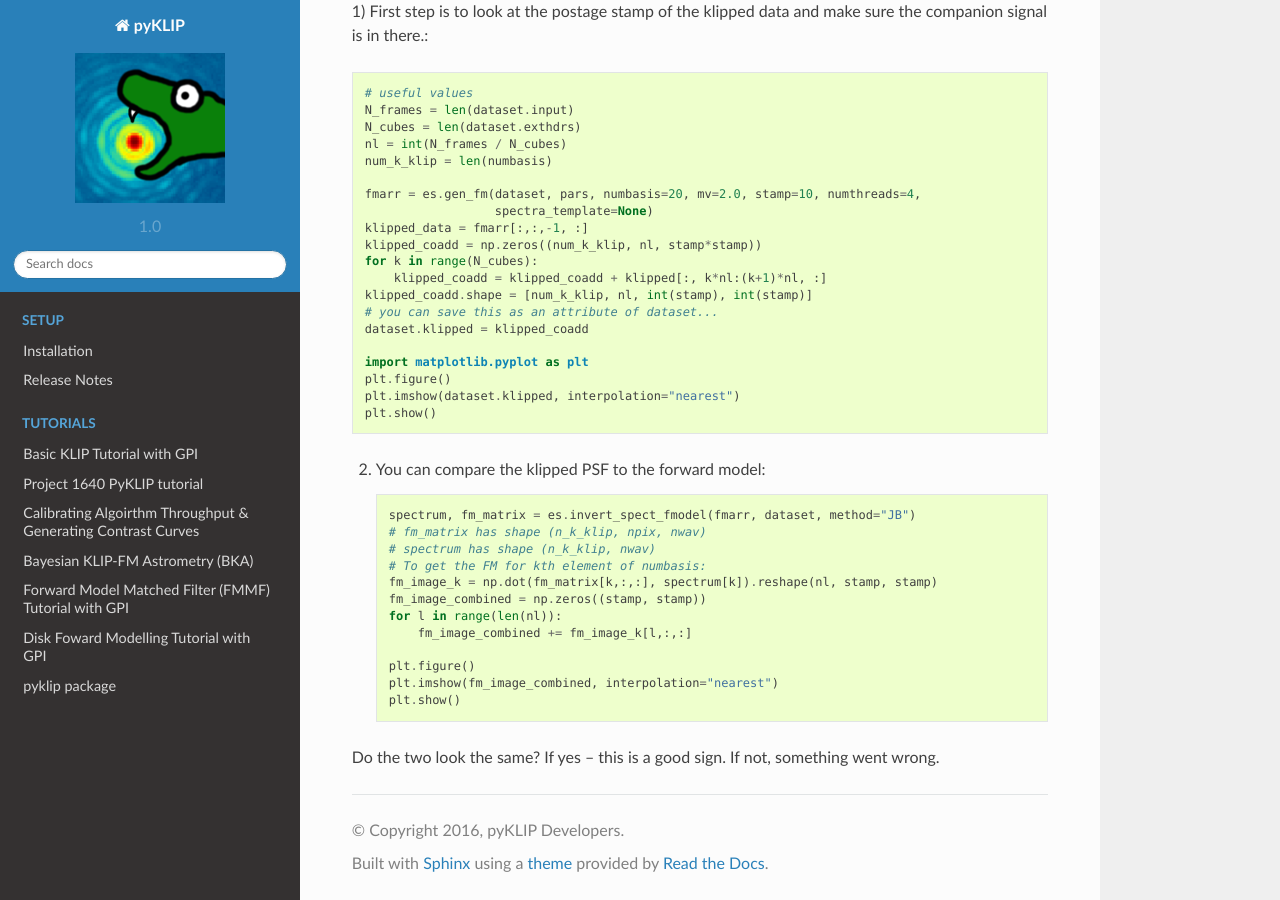
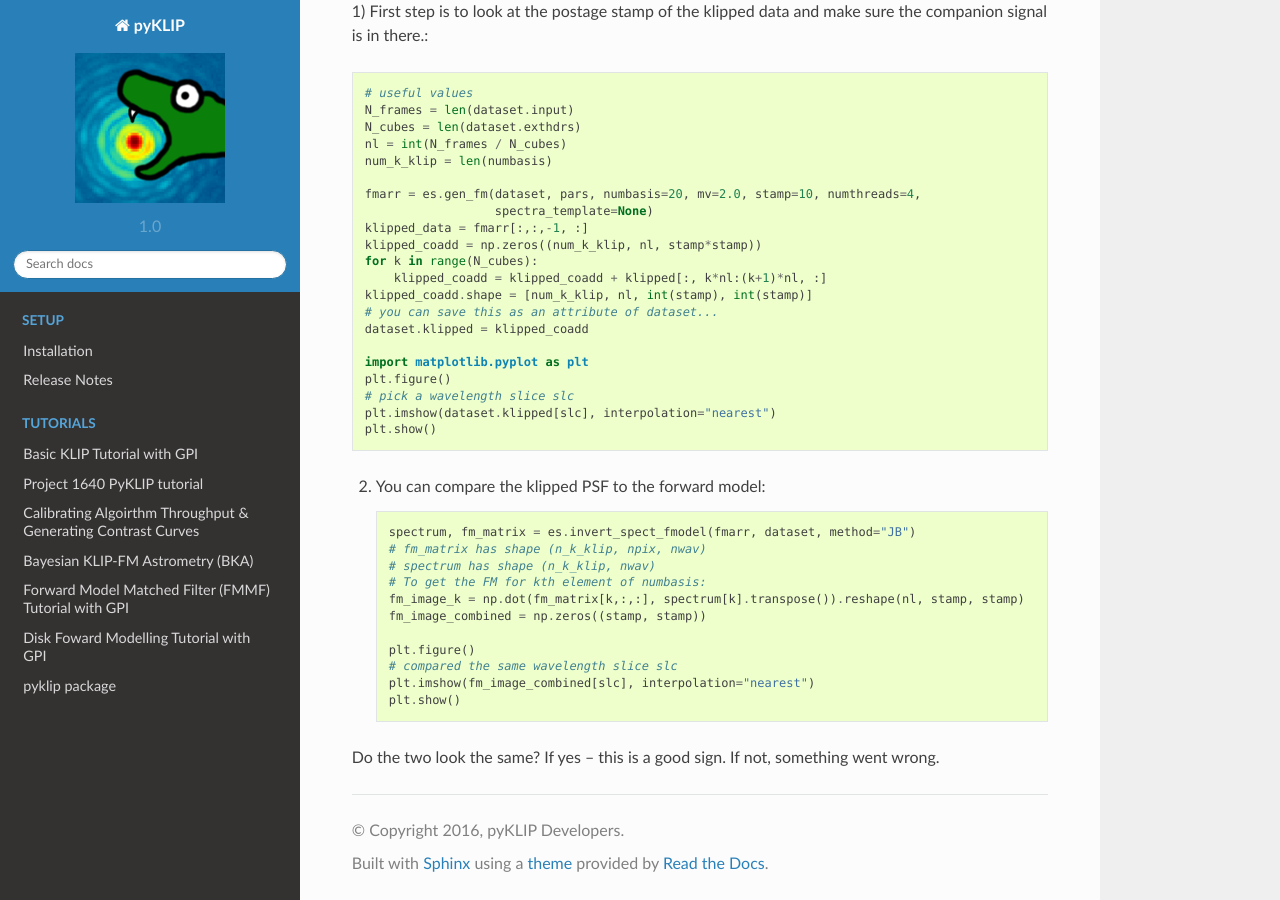
Before and after one commit to UCSB-Exoplanet-Polarimetry-Lab/pyKLIP_NMFJAX, a Sphinx documentation site: the page built from docs/source/fm_spect.rst, in a window 1280 px wide and 900 px high, scrolled down 1305 px. Built offline with Sphinx 7.4.7 and the Read the Docs theme 2.0.0, drawn with Linux system fonts in a browser that asks for light colours.

Commit message:
updated documentation with clearer & correct instructions for comparing FM with the klipped data.

```diff
--- a/docs/source/fm_spect.rst
+++ b/docs/source/fm_spect.rst
@@ -85,7 +85,8 @@ the companion signal is in there.::
 
     import matplotlib.pyplot as plt
     plt.figure()
-    plt.imshow(dataset.klipped, interpolation="nearest")
+    # pick a wavelength slice slc
+    plt.imshow(dataset.klipped[slc], interpolation="nearest")
     plt.show()
 
 2) You can compare the klipped PSF to the forward model::
@@ -94,13 +95,12 @@ the companion signal is in there.::
     # fm_matrix has shape (n_k_klip, npix, nwav)
     # spectrum has shape (n_k_klip, nwav)
     # To get the FM for kth element of numbasis:
-    fm_image_k = np.dot(fm_matrix[k,:,:], spectrum[k]).reshape(nl, stamp, stamp)
+    fm_image_k = np.dot(fm_matrix[k,:,:], spectrum[k].transpose()).reshape(nl, stamp, stamp)
     fm_image_combined = np.zeros((stamp, stamp))
-    for l in range(len(nl)):
-        fm_image_combined += fm_image_k[l,:,:]
 
     plt.figure()
-    plt.imshow(fm_image_combined, interpolation="nearest")
+    # compared the same wavelength slice slc
+    plt.imshow(fm_image_combined[slc], interpolation="nearest")
     plt.show()
 
 Do the two look the same? If yes -- this is a good sign. If not, something went wrong.
```
